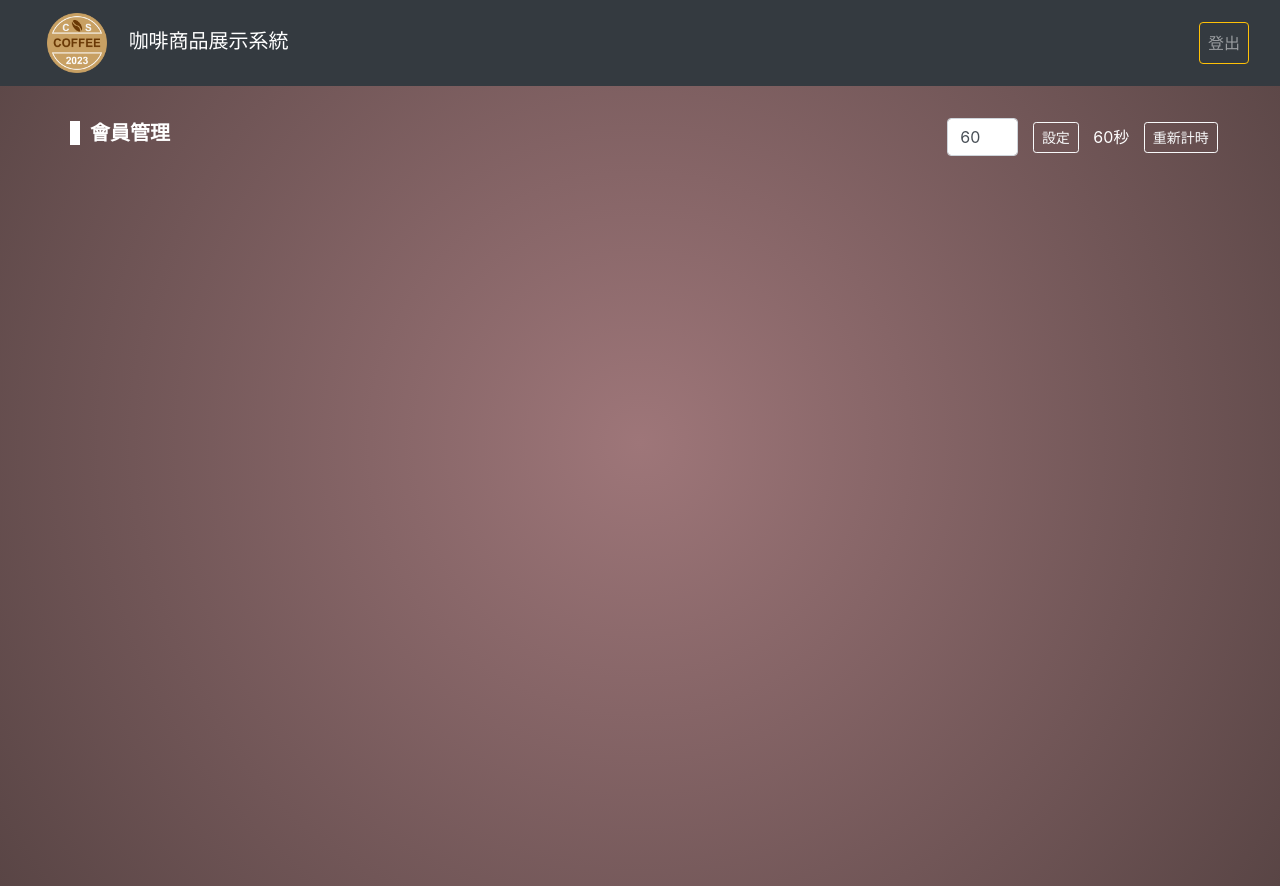
After one commit to ShouShouRen/53_p3, a PHP site: page /member_list.php in a window 1280 px wide. The commit adds this page. Run offline with PHP 8.4, Linux system fonts and the light colour scheme; the visitor is signed in with stand-in values (Sample User, id 1).

Commit message:
20230319

```diff
--- /dev/null
+++ b/member_list.php
@@ -0,0 +1,61 @@
+<?php
+  session_start();
+  require_once("pdo.php");
+?>
+<!DOCTYPE html>
+<html lang="en">
+
+<head>
+  <meta charset="UTF-8">
+  <meta http-equiv="X-UA-Compatible" content="IE=edge">
+  <meta name="viewport" content="width=device-width, initial-scale=1.0">
+  <link rel="stylesheet" href="./css/bootstrap.css">
+  <link rel="stylesheet" href="./css/style.css">
+  <title>咖啡商品展示系統</title>
+</head>
+
+<body>
+
+  <nav class="navbar navbar-expand-lg navbar-dark bg-dark fixed-top">
+    <div class="container-fluid">
+      <a href="index.php" class="navbar-brand">
+        <img src="./images/logo.png" class="logo mx-3" alt="">
+        <span>咖啡商品展示系統</span>
+      </a>
+      <button class="navbar-toggler" type="button" data-toggle="collapse" data-target="#navbar">
+        <span class="navbar-toggler-icon"></span>
+      </button>
+      <div class="collapse navbar-collapse" id="navbar">
+        <ul class="navbar-nav ml-auto my-2" style="max-height: 100px;">
+          <li class="nav-item">
+            <?php echo $_SESSION["AUTH"]["role"] == 0 ? '<a class="nav-link" href="create_product.php">上架商品</a>' : ''; ?>
+          </li>
+          <li class="nav-item">
+            <?php echo $_SESSION["AUTH"]["role"] == 0 ? '<a class="nav-link" href="member_list.php">會員管理</a>' : ''; ?>
+          </li>
+          <li class="nav-item">
+            <?php echo isset($_SESSION["AUTH"]) ? '<a class="nav-link btn btn-outline-warning" href="logout.php">登出</a>' : ''; ?>
+          </li>
+        </ul>
+      </div>
+    </div>
+  </nav>
+  <div class="container" style="margin-top: 86px">
+    <div class="pt-3 pb-5">
+      <div class="row justify-content-between align-items-center">
+        <h5 class="text-white border-start font-weight-bolder">會員管理</h5>
+        <div class="row justify-content-around align-items-center text-white py-3 w-25">
+          <input type="number" value="60" id="timeInput" class="form-control w-25">
+          <button id="setTimeBtn" class="btn btn-sm btn-outline-light">設定</button>
+          <span id="countdown">60秒</span>
+          <button id="resetTimeBtn" class="btn btn-sm btn-outline-light">重新計時</button>
+        </div>
+      </div>
+    </div>
+  </div>
+</body>
+<script src="./js/jquery.min.js"></script>
+<script src="./js/bootstrap.js"></script>
+<script src="./js/script.js"></script>
+
+</html>
```
Also changed, not shown: index.php (+26 -2 lines).
